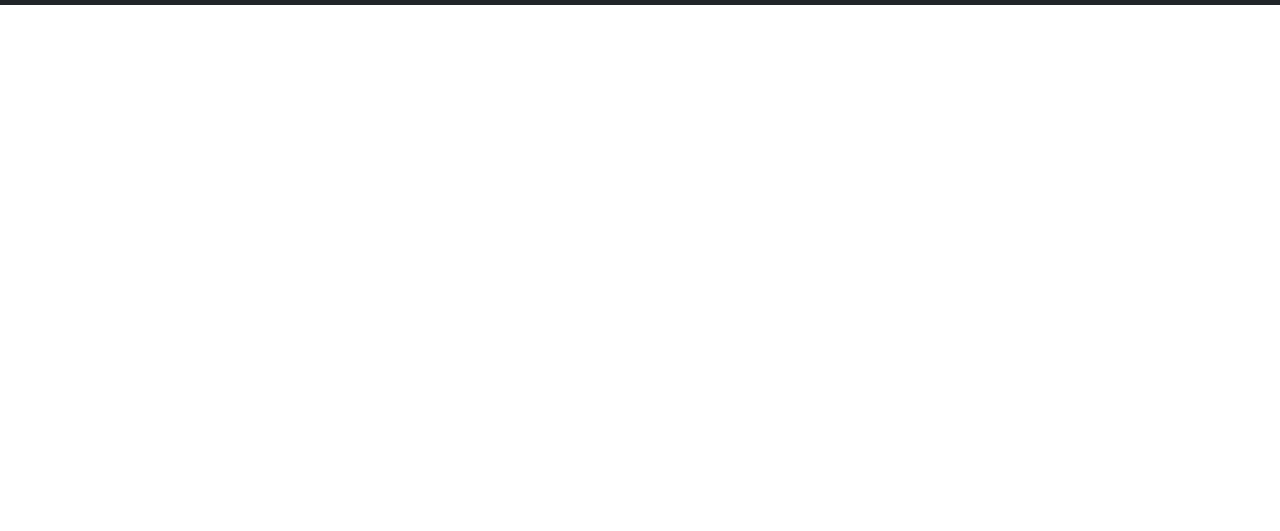
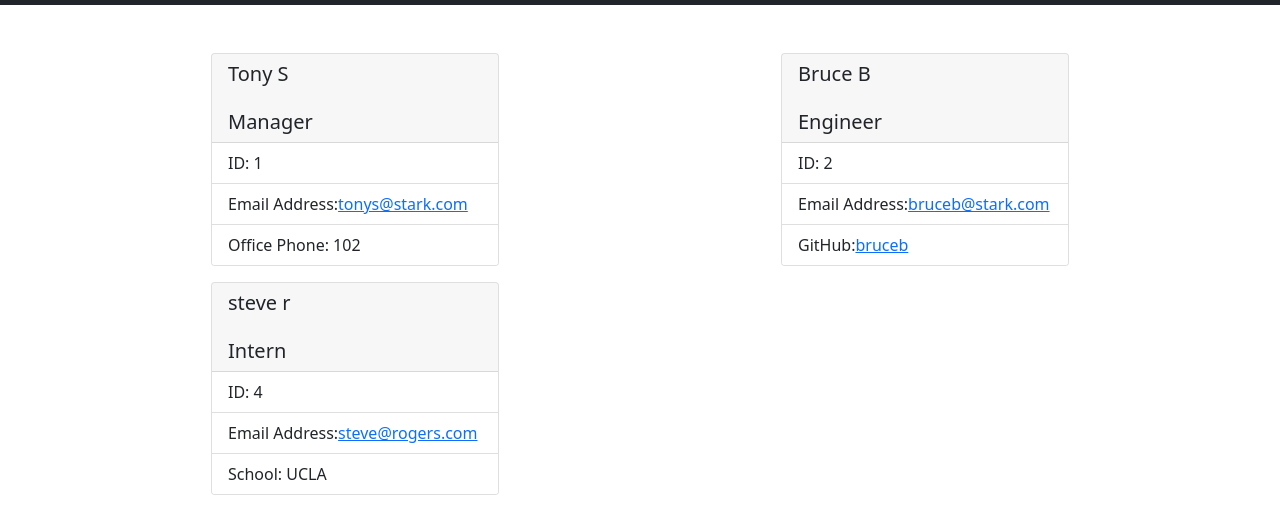
Before and after one commit to DevinPask/Profile-Generator, a website: page dist/team.html in a window 1280 px wide. Shown: the part 45-576 px from the top of the page. Drawn offline with nearby package versions, Linux system fonts and the light colour scheme.

Commit message:
readme updated with video

```diff
--- a/dist/team.html
+++ b/dist/team.html
@@ -12,4 +12,35 @@
             <span class="navbar-brand mb-0 h1 w-100 text-center">Team Profile</span>
         </nav>
         <div class="container">
-            <div class="row">
+            <div class="row"><div class="col-6">
+            <div class="card mx-auto mb-3" style="width: 18rem">
+            <h5 class="card-header">Tony S<br /><br />Manager</h5>
+            <ul class="list-group list-group-flush">
+                <li class="list-group-item">ID: 1</li>
+                <li class="list-group-item">Email Address:<a href="mailto:tonys@stark.com" target="_blank">tonys@stark.com</a></li>
+                <li class="list-group-item">Office Phone: 102</li>
+            </ul>
+            </div>
+        </div><div class="col-6">
+            <div class="card mx-auto mb-3" style="width: 18rem">
+            <h5 class="card-header">Bruce B<br /><br />Engineer</h5>
+            <ul class="list-group list-group-flush">
+                <li class="list-group-item">ID: 2</li>
+                <li class="list-group-item">Email Address:<a href="mailto:bruceb@stark.com" target="_blank">bruceb@stark.com</a></li>
+                <li class="list-group-item">GitHub:<a href="https://github.com/bruceb" target="_blank">bruceb</a></li>
+            </ul>
+            </div>
+        </div><div class="col-6">
+            <div class="card mx-auto mb-3" style="width: 18rem">
+            <h5 class="card-header">steve r<br /><br />Intern</h5>
+            <ul class="list-group list-group-flush">
+                <li class="list-group-item">ID: 4</li>
+                <li class="list-group-item">Email Address:<a href="mailto:steve@rogers.com" target="_blank">steve@rogers.com</a></li>
+                <li class="list-group-item">School: UCLA</li>
+            </ul>
+            </div>
+        </div> </div>
+    </div>
+
+</body>
+</html>
```
Also changed, not shown: README.md.
